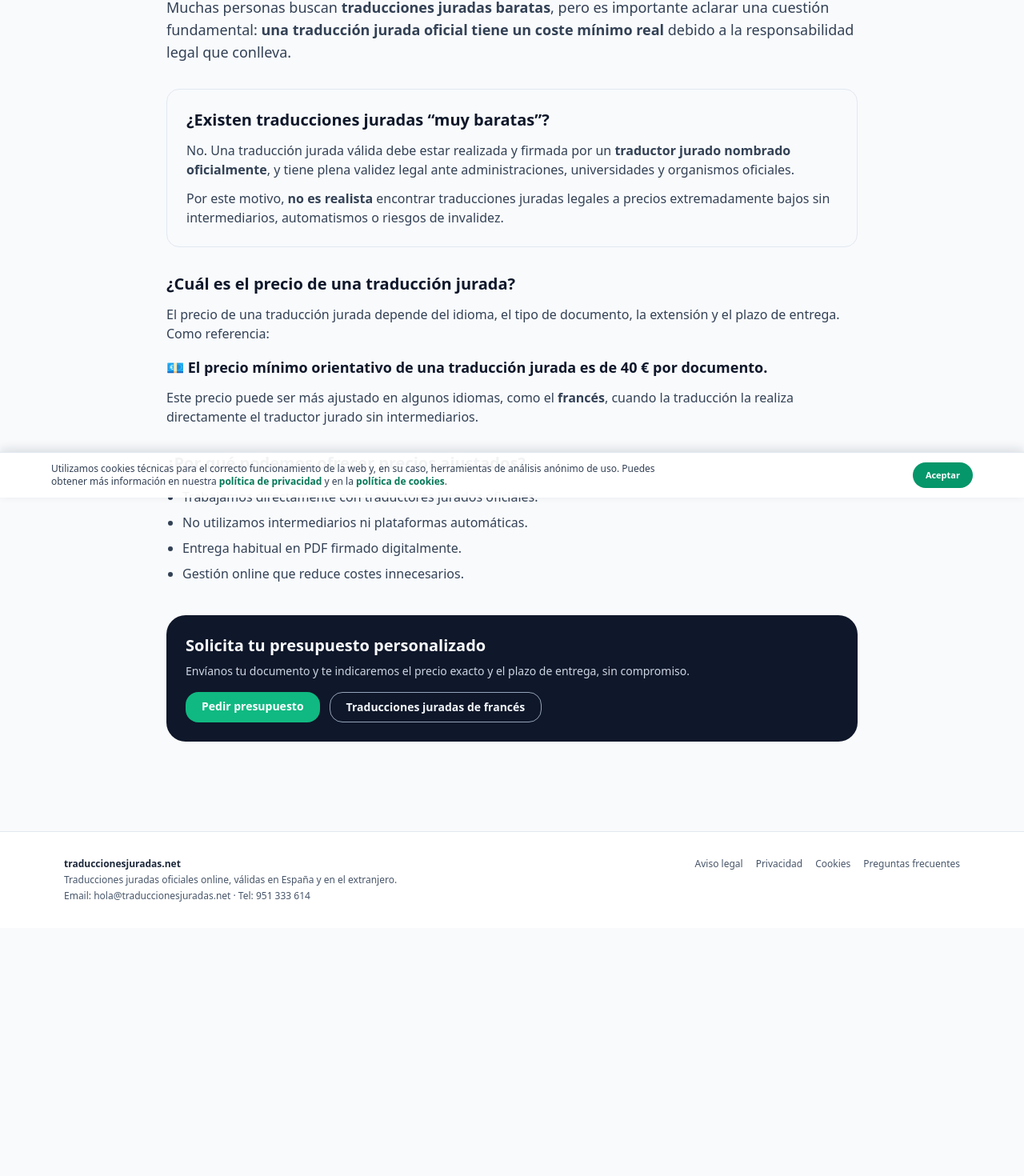
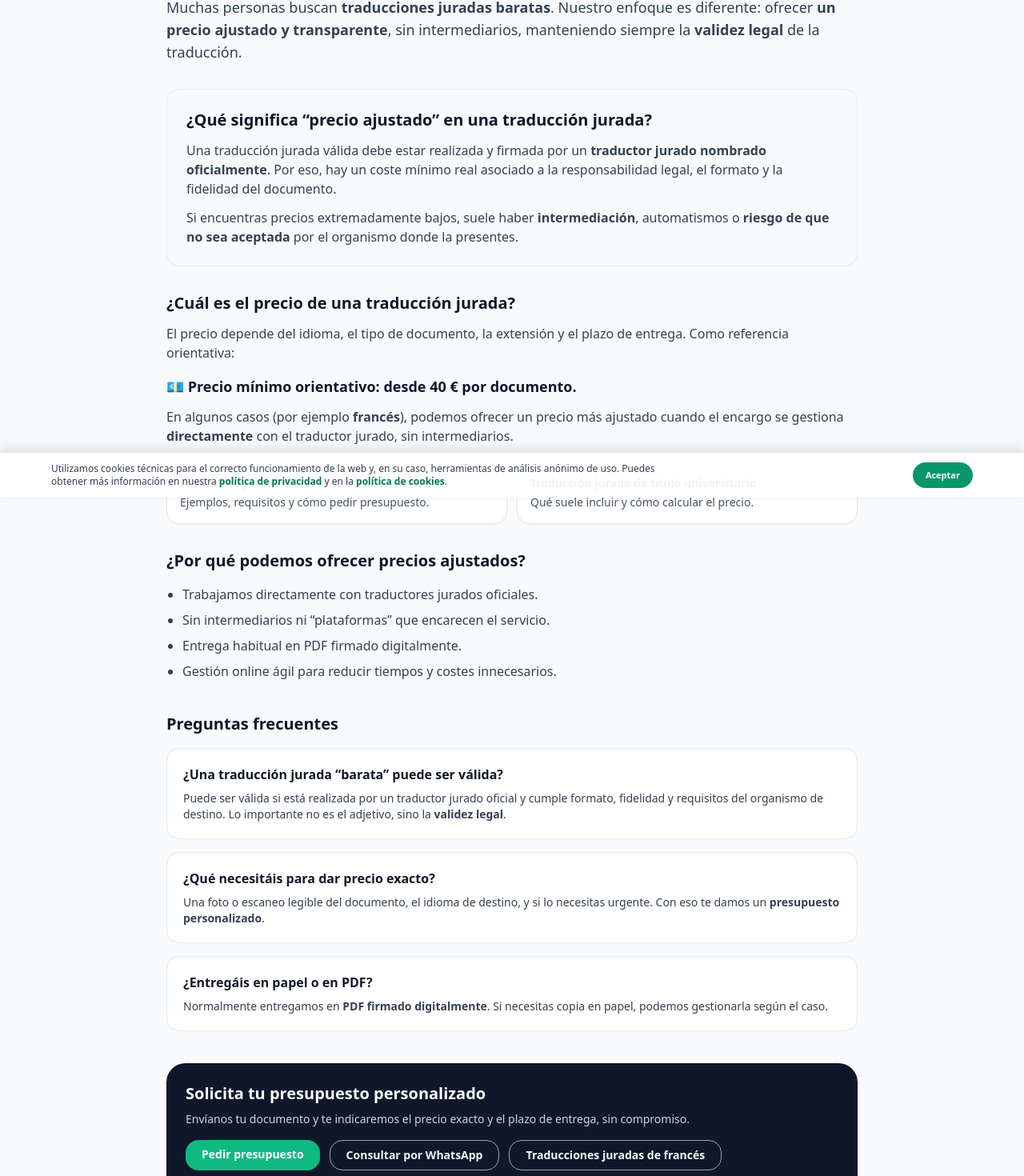
Before and after one commit to juanlatregua/traduccionesjuradas-next, a Next.js app: page /traducciones-juradas-baratas in a window 1280 px wide. Shown: the part 178-1648 px from the top of the page at 80% size. Before the commit the page ends 1338 px from the top, so only its background shows below. Built offline with nearby package versions, Linux system fonts and the light colour scheme.

Commit message:
copy: refine traducciones juradas baratas page

```diff
--- a/app/traducciones-juradas-baratas/page.tsx
+++ b/app/traducciones-juradas-baratas/page.tsx
@@ -1,11 +1,12 @@
 // app/traducciones-juradas-baratas/page.tsx
 import Link from "next/link";
 import type { Metadata } from "next";
+import { WHATSAPP_LINK } from "@/lib/contact";
 
 export const metadata: Metadata = {
-  title: "Traducciones juradas con precio ajustado | Desde 40 €",
+  title: "Traducciones juradas con precio ajustado | Desde 40 € por documento",
   description:
-    "Traducciones juradas oficiales con precio ajustado y validez legal. Sin intermediarios. Precio mínimo orientativo: 40 € por documento. Presupuesto personalizado.",
+    "Traducciones juradas oficiales con validez legal. Sin intermediarios. Precio mínimo orientativo desde 40 € por documento (según idioma, extensión y plazo). Presupuesto rápido y personalizado.",
 };
 
 export default function TraduccionesJuradasBaratas() {
@@ -17,29 +18,28 @@ export default function TraduccionesJuradasBaratas() {
       </h1>
 
       <p className="mt-4 text-lg text-slate-700">
-        Muchas personas buscan <strong>traducciones juradas baratas</strong>, pero
-        es importante aclarar una cuestión fundamental:{" "}
-        <strong>
-          una traducción jurada oficial tiene un coste mínimo real
-        </strong>{" "}
-        debido a la responsabilidad legal que conlleva.
+        Muchas personas buscan <strong>traducciones juradas baratas</strong>.
+        Nuestro enfoque es diferente: ofrecer{" "}
+        <strong>un precio ajustado y transparente</strong>, sin intermediarios,
+        manteniendo siempre la <strong>validez legal</strong> de la traducción.
       </p>
 
       {/* BLOQUE CLARIDAD */}
       <section className="mt-8 rounded-2xl border border-slate-200 bg-slate-50 p-6">
         <h2 className="text-xl font-semibold">
-          ¿Existen traducciones juradas “muy baratas”?
+          ¿Qué significa “precio ajustado” en una traducción jurada?
         </h2>
         <p className="mt-3 text-slate-700">
-          No. Una traducción jurada válida debe estar realizada y firmada por un
-          <strong> traductor jurado nombrado oficialmente</strong>, y tiene plena
-          validez legal ante administraciones, universidades y organismos
-          oficiales.
+          Una traducción jurada válida debe estar realizada y firmada por un{" "}
+          <strong>traductor jurado nombrado oficialmente</strong>. Por eso, hay
+          un coste mínimo real asociado a la responsabilidad legal, el formato y
+          la fidelidad del documento.
         </p>
         <p className="mt-3 text-slate-700">
-          Por este motivo, <strong>no es realista</strong> encontrar traducciones
-          juradas legales a precios extremadamente bajos sin intermediarios,
-          automatismos o riesgos de invalidez.
+          Si encuentras precios extremadamente bajos, suele haber{" "}
+          <strong>intermediación</strong>, automatismos o{" "}
+          <strong>riesgo de que no sea aceptada</strong> por el organismo donde
+          la presentes.
         </p>
       </section>
 
@@ -49,18 +49,46 @@ export default function TraduccionesJuradasBaratas() {
           ¿Cuál es el precio de una traducción jurada?
         </h2>
         <p className="mt-3 text-slate-700">
-          El precio de una traducción jurada depende del idioma, el tipo de
-          documento, la extensión y el plazo de entrega. Como referencia:
+          El precio depende del idioma, el tipo de documento, la extensión y el
+          plazo de entrega. Como referencia orientativa:
         </p>
+
         <p className="mt-4 text-lg font-semibold text-slate-900">
-          💶 El precio mínimo orientativo de una traducción jurada es de{" "}
-          <strong>40 € por documento</strong>.
+          💶 Precio mínimo orientativo: <strong>desde 40 € por documento</strong>.
         </p>
+
         <p className="mt-3 text-slate-700">
-          Este precio puede ser más ajustado en algunos idiomas, como el
-          <strong> francés</strong>, cuando la traducción la realiza directamente
-          el traductor jurado sin intermediarios.
+          En algunos casos (por ejemplo <strong>francés</strong>), podemos
+          ofrecer un precio más ajustado cuando el encargo se gestiona{" "}
+          <strong>directamente</strong> con el traductor jurado, sin
+          intermediarios.
         </p>
+
+        <div className="mt-5 grid gap-3 sm:grid-cols-2">
+          <Link
+            href="/traduccion-jurada-certificado-de-nacimiento/"
+            className="rounded-2xl border border-slate-200 bg-white p-4 text-sm shadow-sm hover:shadow-md"
+          >
+            <p className="font-semibold text-slate-900">
+              Traducción jurada de certificado de nacimiento
+            </p>
+            <p className="mt-1 text-slate-600">
+              Ejemplos, requisitos y cómo pedir presupuesto.
+            </p>
+          </Link>
+
+          <Link
+            href="/traduccion-jurada-titulo-universitario/"
+            className="rounded-2xl border border-slate-200 bg-white p-4 text-sm shadow-sm hover:shadow-md"
+          >
+            <p className="font-semibold text-slate-900">
+              Traducción jurada de título universitario
+            </p>
+            <p className="mt-1 text-slate-600">
+              Qué suele incluir y cómo calcular el precio.
+            </p>
+          </Link>
+        </div>
       </section>
 
       {/* POR QUÉ AJUSTADO */}
@@ -70,10 +98,50 @@ export default function TraduccionesJuradasBaratas() {
         </h2>
         <ul className="mt-4 list-disc space-y-2 pl-5 text-slate-700">
           <li>Trabajamos directamente con traductores jurados oficiales.</li>
-          <li>No utilizamos intermediarios ni plataformas automáticas.</li>
+          <li>Sin intermediarios ni “plataformas” que encarecen el servicio.</li>
           <li>Entrega habitual en PDF firmado digitalmente.</li>
-          <li>Gestión online que reduce costes innecesarios.</li>
+          <li>Gestión online ágil para reducir tiempos y costes innecesarios.</li>
         </ul>
+      </section>
+
+      {/* FAQ */}
+      <section className="mt-10">
+        <h2 className="text-xl font-semibold">Preguntas frecuentes</h2>
+
+        <div className="mt-4 space-y-4">
+          <div className="rounded-2xl border border-slate-200 bg-white p-5">
+            <h3 className="font-semibold text-slate-900">
+              ¿Una traducción jurada “barata” puede ser válida?
+            </h3>
+            <p className="mt-2 text-sm text-slate-700">
+              Puede ser válida si está realizada por un traductor jurado oficial
+              y cumple formato, fidelidad y requisitos del organismo de destino.
+              Lo importante no es el adjetivo, sino la{" "}
+              <strong>validez legal</strong>.
+            </p>
+          </div>
+
+          <div className="rounded-2xl border border-slate-200 bg-white p-5">
+            <h3 className="font-semibold text-slate-900">
+              ¿Qué necesitáis para dar precio exacto?
+            </h3>
+            <p className="mt-2 text-sm text-slate-700">
+              Una foto o escaneo legible del documento, el idioma de destino, y
+              si lo necesitas urgente. Con eso te damos un{" "}
+              <strong>presupuesto personalizado</strong>.
+            </p>
+          </div>
+
+          <div className="rounded-2xl border border-slate-200 bg-white p-5">
+            <h3 className="font-semibold text-slate-900">
+              ¿Entregáis en papel o en PDF?
+            </h3>
+            <p className="mt-2 text-sm text-slate-700">
+              Normalmente entregamos en <strong>PDF firmado digitalmente</strong>.
+              Si necesitas copia en papel, podemos gestionarla según el caso.
+            </p>
+          </div>
+        </div>
       </section>
 
       {/* CTA */}
@@ -85,6 +153,7 @@ export default function TraduccionesJuradasBaratas() {
           Envíanos tu documento y te indicaremos el precio exacto y el plazo de
           entrega, sin compromiso.
         </p>
+
         <div className="mt-4 flex flex-wrap gap-3">
           <Link
             href="/presupuesto"
@@ -92,6 +161,14 @@ export default function TraduccionesJuradasBaratas() {
           >
             Pedir presupuesto
           </Link>
+
+          <a
+            href={WHATSAPP_LINK}
+            className="rounded-2xl border border-slate-400 px-5 py-2 text-sm font-semibold text-slate-100 hover:bg-slate-800"
+          >
+            Consultar por WhatsApp
+          </a>
+
           <Link
             href="/traductor-jurado-frances"
             className="rounded-2xl border border-slate-400 px-5 py-2 text-sm font-semibold text-slate-100 hover:bg-slate-800"
@@ -99,6 +176,11 @@ export default function TraduccionesJuradasBaratas() {
             Traducciones juradas de francés
           </Link>
         </div>
+
+        <p className="mt-3 text-xs text-slate-300">
+          Consejo: si adjuntas el documento (foto/escaneo) y nos indicas el país
+          u organismo donde lo presentarás, podremos ajustar mejor el presupuesto.
+        </p>
       </section>
     </main>
   );
```
